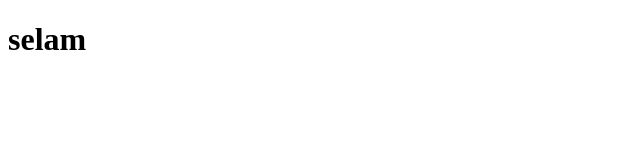
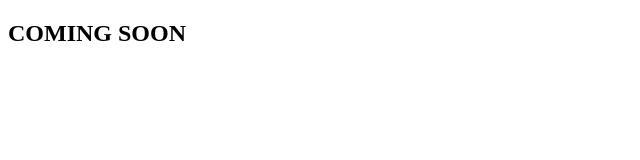
Before and after one commit to ertugrul-aydin/ertugrul-aydin, a plain HTML site: page index.html in a window 1280 px wide. Shown: the whole page, without its empty margins (0-640 px from the left). Drawn offline with Linux system fonts and the light colour scheme.

Commit message:
coming soon

```diff
--- a/index.html
+++ b/index.html
@@ -6,6 +6,6 @@
     <title>Document</title>
 </head>
 <body>
-    <h1>selam</h1>
+   <h2>COMING SOON</h2>
 </body>
 </html>
```
